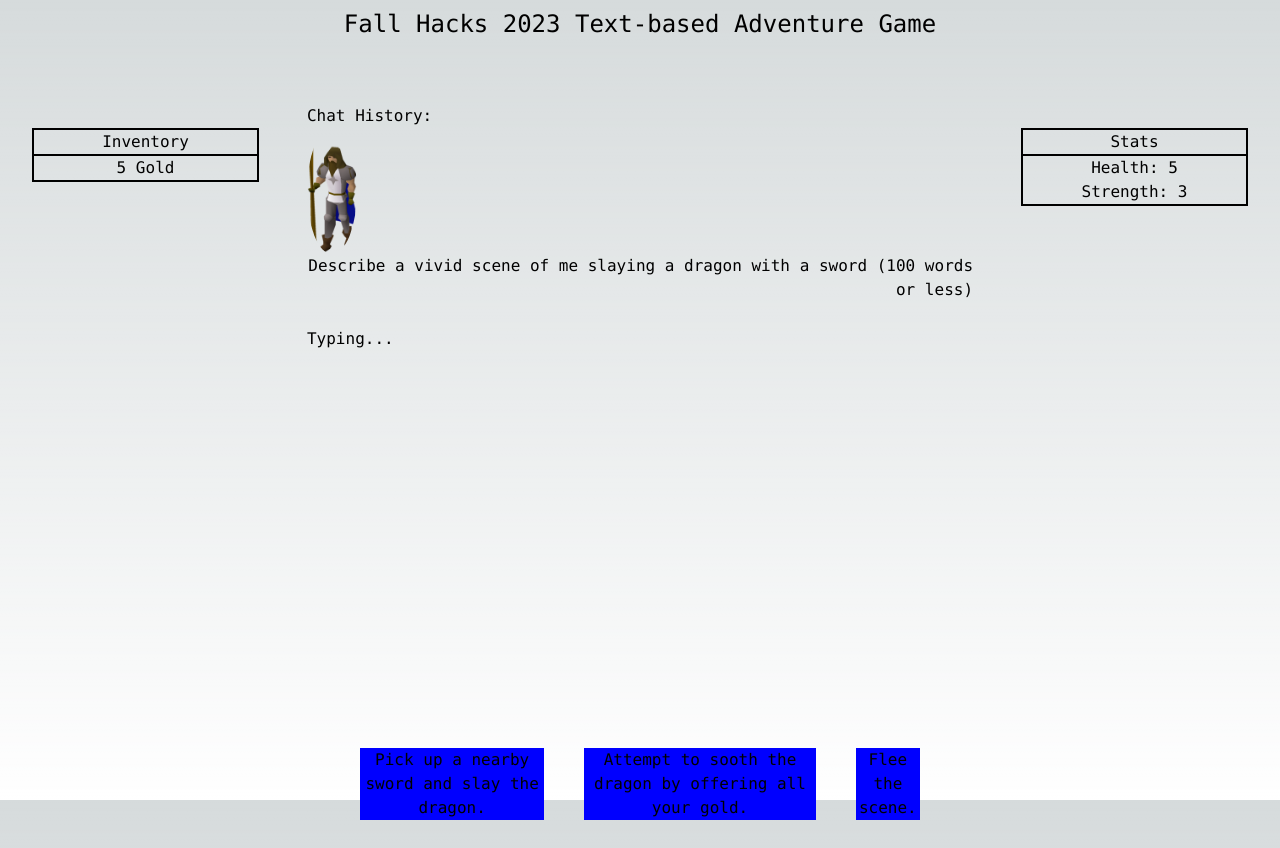
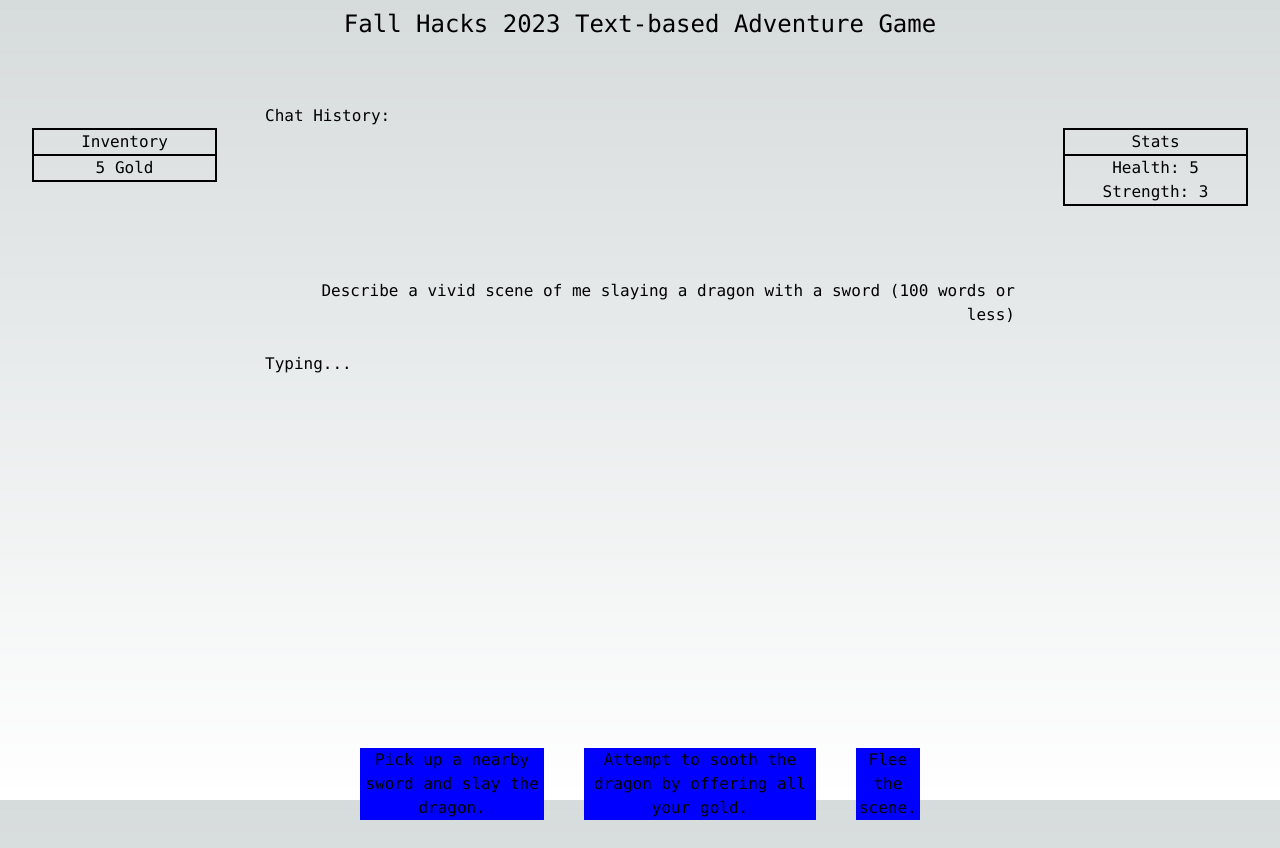
Before and after one commit to cameronlee101/fall-hacks-2023, a Next.js app: page / in a window 1280 px wide. Both pictures are taken after a click on the button "Pick up a nearby sword and slay the dragon.". Built offline with nearby package versions, Linux system fonts and the light colour scheme; no server answers.

Commit message:
made user icon "right aligned"

```diff
--- a/src/app/page.tsx
+++ b/src/app/page.tsx
@@ -150,10 +150,10 @@ export default function Home() {
                     <Image
                       src={message.role === 'system' ? '/icons/robot.png' : '/icons/adventurer.png'}
                       alt="User or System Image"
-                      className="dark:invert"
+                      className={`chat-message ${message.role === 'system' ? 'system-message' : 'user-message'}`}
                       width={50}
                       height={50}
-                      style={{ borderRadius: '50%' }}
+                      style={message.role === 'system' ? { borderRadius: '50%' } : { borderRadius: '50%', marginLeft: 750}}
                     />
                     {message.content}
                   </li>
```
